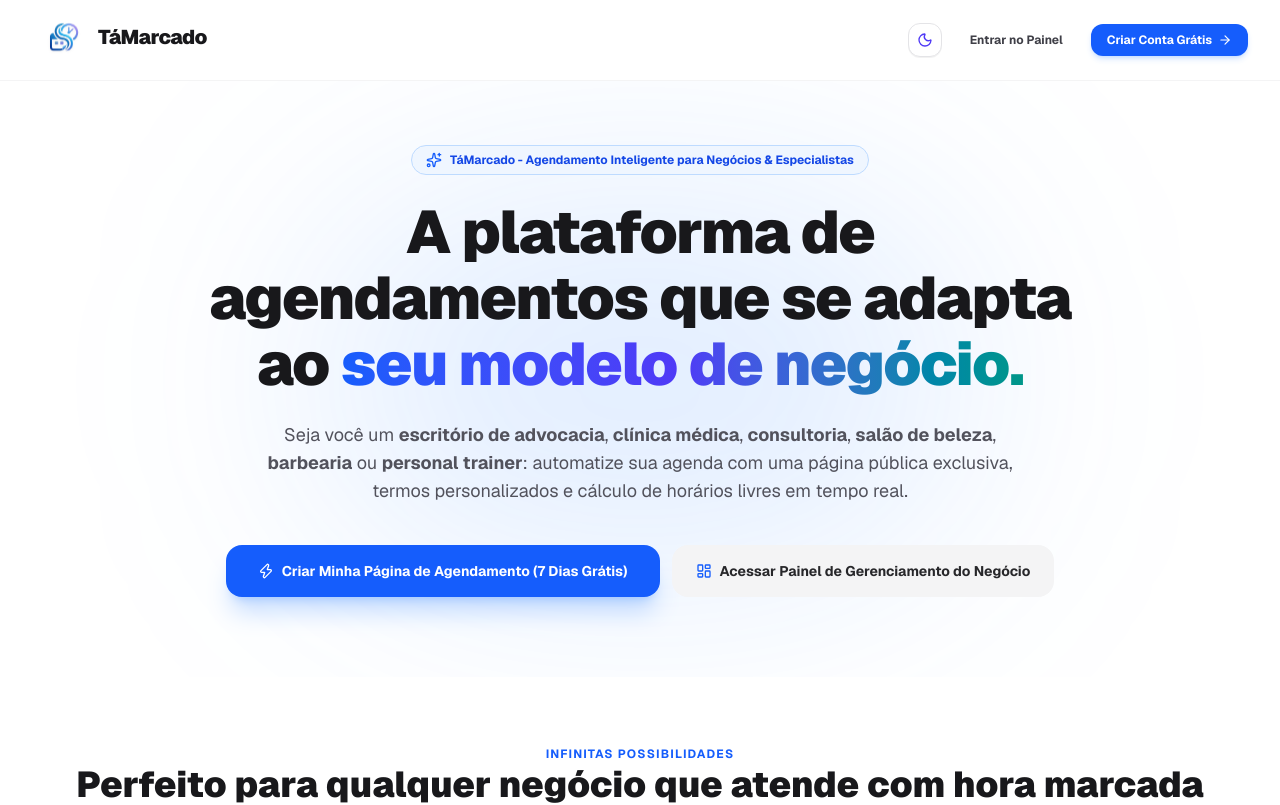
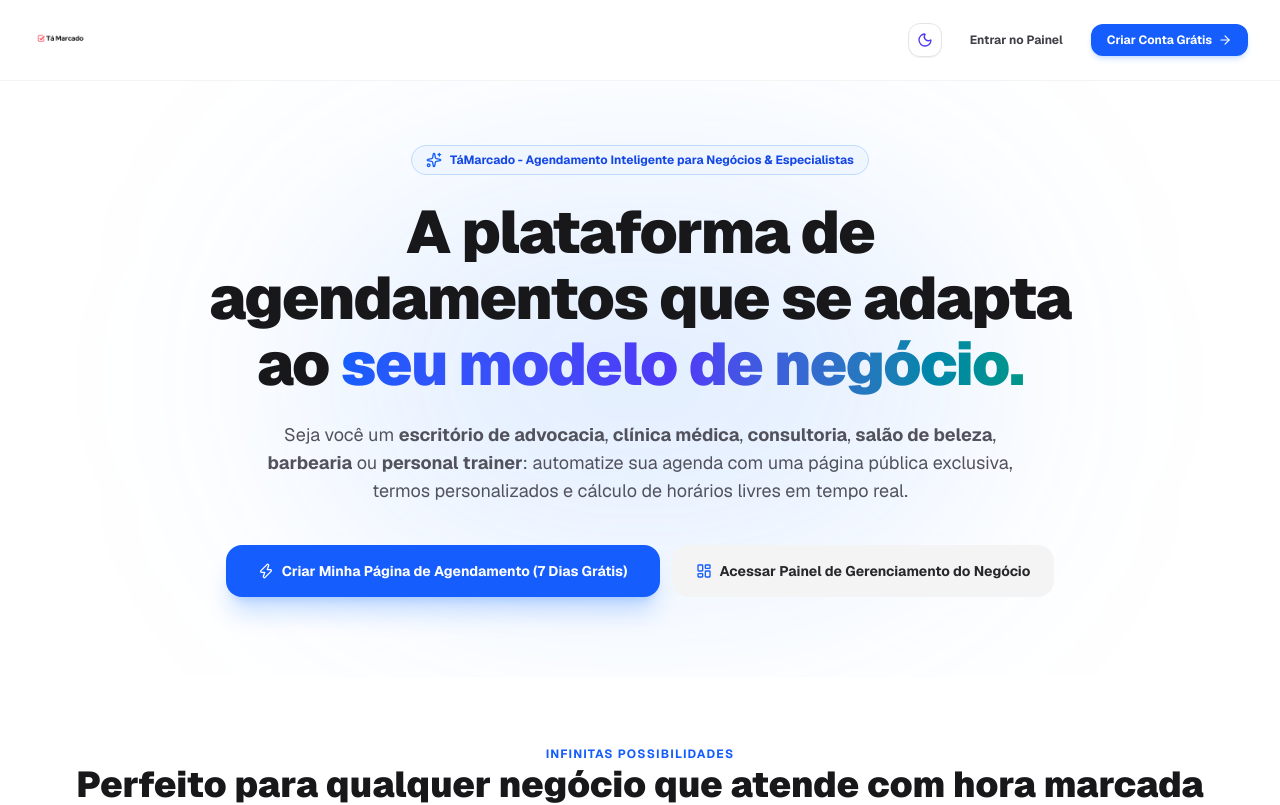
Before and after one commit to SoarezAllan/saas-agendamento-tamarcado, a Next.js app: page / in a window 1280 px wide. Shown: the top 805 px of the page. Built offline with nearby package versions, Linux system fonts and the light colour scheme.

Commit message:
feat: apply new official Tá Marcado logo image and remove duplicate text

```diff
--- a/src/app/b/[slug]/page.tsx
+++ b/src/app/b/[slug]/page.tsx
@@ -369,12 +369,15 @@
 
       {/* Public Footer */}
       <footer className="py-6 text-center text-xs text-zinc-400">
-        <p className="flex items-center justify-center gap-1.5">
+        <div className="flex items-center justify-center gap-2">
           <span>Agendamento Online powered by</span>
           {/* eslint-disable-next-line @next/next/no-img-element */}
-          <img src="/logo.png" alt="TáMarcado" className="w-4 h-4 object-contain inline-block" />
-          <strong className="text-zinc-700 dark:text-zinc-300">TáMarcado</strong>
-        </p>
+          <img
+            src="/logo.png"
+            alt="Tá Marcado"
+            className="h-5 w-auto object-contain inline-block dark:bg-white dark:rounded-md dark:px-1"
+          />
+        </div>
       </footer>
     </div>
   );
--- a/src/components/ui/logo.tsx
+++ b/src/components/ui/logo.tsx
@@ -1,53 +1,56 @@
 'use client';
 
 import React from 'react';
-import Image from 'next/image';
 import Link from 'next/link';
 
 interface LogoProps {
   size?: 'sm' | 'md' | 'lg' | 'xl';
-  showText?: boolean;
   href?: string;
   className?: string;
 }
 
 export function Logo({
   size = 'md',
-  showText = true,
   href,
   className = '',
 }: LogoProps) {
   const sizeMap = {
-    sm: { text: 'text-base', box: 'w-10 h-10', scale: 'scale-130' },
-    md: { text: 'text-xl font-black', box: 'w-16 h-16', scale: 'scale-140' },
-    lg: { text: 'text-2xl font-black', box: 'w-24 h-24 sm:w-28 sm:h-28', scale: 'scale-145' },
-    xl: { text: 'text-3xl font-black', box: 'w-32 h-32 sm:w-36 sm:h-36', scale: 'scale-155' },
+    sm: {
+      box: 'h-8 w-auto',
+      imgClass: 'h-8 w-auto object-contain',
+    },
+    md: {
+      box: 'h-12 sm:h-14 w-auto',
+      imgClass: 'h-12 sm:h-14 w-auto object-contain',
+    },
+    lg: {
+      box: 'h-16 sm:h-20 w-auto',
+      imgClass: 'h-16 sm:h-20 w-auto object-contain',
+    },
+    xl: {
+      box: 'h-24 sm:h-28 w-auto',
+      imgClass: 'h-24 sm:h-28 w-auto object-contain',
+    },
   };
 
   const currentSize = sizeMap[size] || sizeMap.md;
 
   const content = (
-    <div className={`inline-flex items-center gap-1 sm:gap-1.5 ${className}`}>
-      <div className={`relative ${currentSize.box} shrink-0 flex items-center justify-center -mr-1`}>
+    <div className={`inline-flex items-center ${className}`}>
+      <div className={`relative ${currentSize.box} shrink-0 flex items-center justify-center`}>
         {/* eslint-disable-next-line @next/next/no-img-element */}
         <img
           src="/logo.png"
-          alt="TáMarcado Logo"
-          className={`w-full h-full object-contain transform ${currentSize.scale} drop-shadow-xs`}
+          alt="Tá Marcado"
+          className={`${currentSize.imgClass} dark:bg-white dark:rounded-xl dark:px-2.5 dark:py-1 transition-all`}
         />
       </div>
-
-      {showText && (
-        <span className={`tracking-tight text-zinc-900 dark:text-zinc-100 ${currentSize.text}`}>
-          TáMarcado
-        </span>
-      )}
     </div>
   );
 
   if (href) {
     return (
-      <Link href={href} className="hover:opacity-90 transition-opacity">
+      <Link href={href} className="hover:opacity-90 transition-opacity inline-flex items-center">
         {content}
       </Link>
     );
```
Also changed, not shown: public/icon.png, public/logo.png, src/app/api/billing/create-checkout/route.ts (line endings or trailing spaces), src/app/api/webhooks/mercadopago/route.ts (line endings or trailing spaces), src/lib/mercadopago.ts (line endings or trailing spaces).
